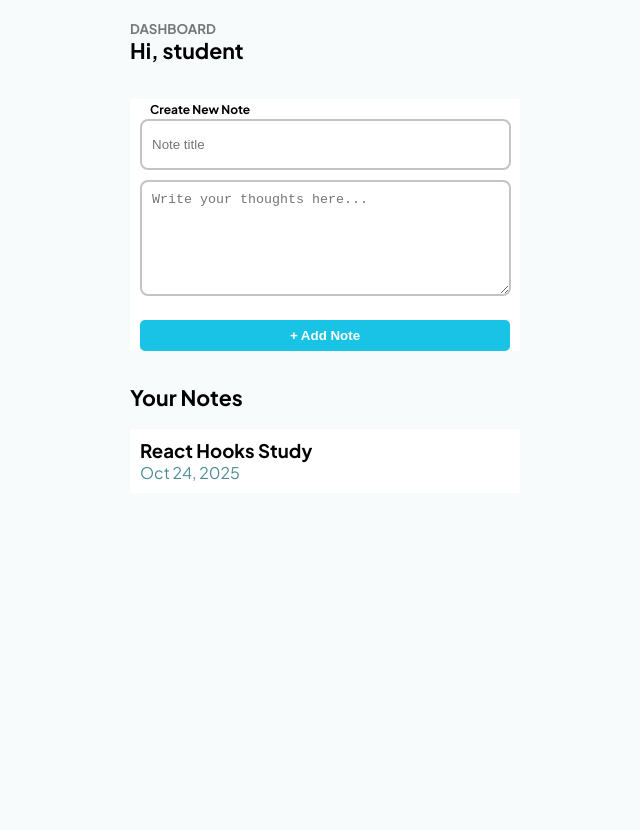
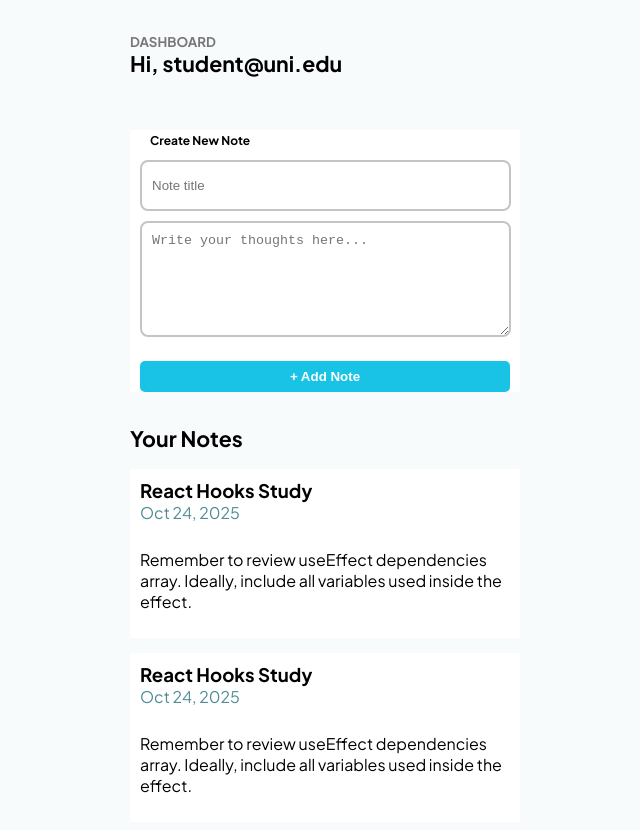
Before and after one commit to Fajri-Riqza-M/dbs-note-app, a plain HTML site: page dashboard.html in a window 1280 px wide. Shown: the whole page, without its empty margins (315-955 px from the left). Before the commit the page ends 800 px from the top, so only its background shows below. Drawn offline with Linux system fonts and the light colour scheme; a web font is replaced by a local one.

Commit message:
Adding dashboard

```diff
--- a/dashboard.html
+++ b/dashboard.html
@@ -22,16 +22,24 @@
 			}
 			.judul{
 				margin-top: 20px;
+				display: flex;
+				align-items: center;
+				justify-content: space-between;
+			}
+			.judul-teks{
 				font-weight: bold;
 			}
-			.judul p{
+			.judul-teks p{
 				color: #777777;
 				font-size: 10pt;
 				margin-bottom: 0;
 			}
-			.judul h2{
+			.judul-teks h2{
 				margin-top: 0;
 				font-size: 16pt;
+			}
+			.logo-keluar{
+				font-size: 30px;
 			}
 			.header{
 				background-color: white;
@@ -51,6 +59,7 @@
 				color: #19C3E6;
 			}
 			.input{
+				margin-top: 10px;
 				margin-left: 10px;
 				margin-right: 10px;
 			}
@@ -98,14 +107,16 @@
 		    	background-color: white;
 		    }
 		    .header-slot-one{
-		    	padding-bottom: 10px;
+		    	justify-content: space-between;
+		    	align-items: center;
+		    	display: flex;
 		    }
 		    .left-header-slot-one{
 		    	padding-left: 10px;
 		    }
 		    .left-header-slot-one h3{
-		    	padding-top: 10px;
 		    	margin-bottom: 0px;
+		    	margin-top: 10px;
 		    	font-size: 14pt;
 		    	font-weight: bold;
 		    }
@@ -114,14 +125,59 @@
 		    	font-size: 12pt;
 		    }
 		    .right-header-slot-one{
+		    	padding-right: 10px;
+		    	font-size: 20px;
+		    }
+		    .text-slot-one{
+		    	padding: 10px;
+		    }
+		    .text-slot-one p{
+		    	font-size: 12pt;
+		    	text-align: left;
+		    }
+		    .note-slot-two{
+		    	margin-top: 15px;
+		    	background-color: white;
+		    }
+		    .header-slot-two{
+		    	justify-content: space-between;
+		    	align-items: center;
+		    	display: flex;
+		    }
+		    .left-header-slot-two{
+		    	padding-left: 10px;
+		    }
+		    .left-header-slot-two h3{
+		    	margin-bottom: 0px;
+		    	margin-top: 10px;
+		    	font-size: 14pt;
+		    	font-weight: bold;
+		    }
+		    .left-header-slot-two label{
+		    	color: #4E8B97;
+		    	font-size: 12pt;
+		    }
+		    .right-header-slot-two{
+		    	padding-right: 10px;
+		    	font-size: 20px;
+		    }
+		    .text-slot-two{
+		    	padding: 10px;
+		    }
+		    .text-slot-two p{
+		    	font-size: 12pt;
+		    	text-align: left;
 		    }
 		</style>
 	</head>
 	<body>
 		<div class="container">
 			<div class="judul">
-				<p>DASHBOARD</p>
-				<h2>Hi, student</h2>
+				<div class="judul-teks">
+					<p>DASHBOARD</p>
+					<h2>Hi, student@uni.edu</h2>
+				</div>
+				<i class="hgi hgi-stroke hgi-logout-circle-02 logo-keluar"></i>
 			</div>
 			<div class="header">
 				<div class="form-header">
@@ -143,9 +199,30 @@
 							<label>Oct 24, 2025</label>
 						</div>
 						<div class="right-header-slot-one">
+							<i class="hgi hgi-stroke hgi-edit-02"></i>
 							<i class="hgi hgi-stroke hgi-delete-03"></i>
+
+						</div>
+					</div>
+					<div class="text-slot-one">
+						<p>Remember to review useEffect dependencies array. Ideally, include all variables used inside the effect.</p>
+					</div>
+				</div>
+
+				<div class="note-slot-two">
+					<div class="header-slot-two">
+						<div class="left-header-slot-two">
+							<h3>React Hooks Study</h3>
+							<label>Oct 24, 2025</label>
+						</div>
+						<div class="right-header-slot-two">
 							<i class="hgi hgi-stroke hgi-edit-02"></i>
+							<i class="hgi hgi-stroke hgi-delete-03"></i>
+
 						</div>
+					</div>
+					<div class="text-slot-two">
+						<p>Remember to review useEffect dependencies array. Ideally, include all variables used inside the effect.</p>
 					</div>
 				</div>
 			</div>
```
Also changed, not shown: index.html (+8 -1 lines), register.html (+3 -1 lines).
